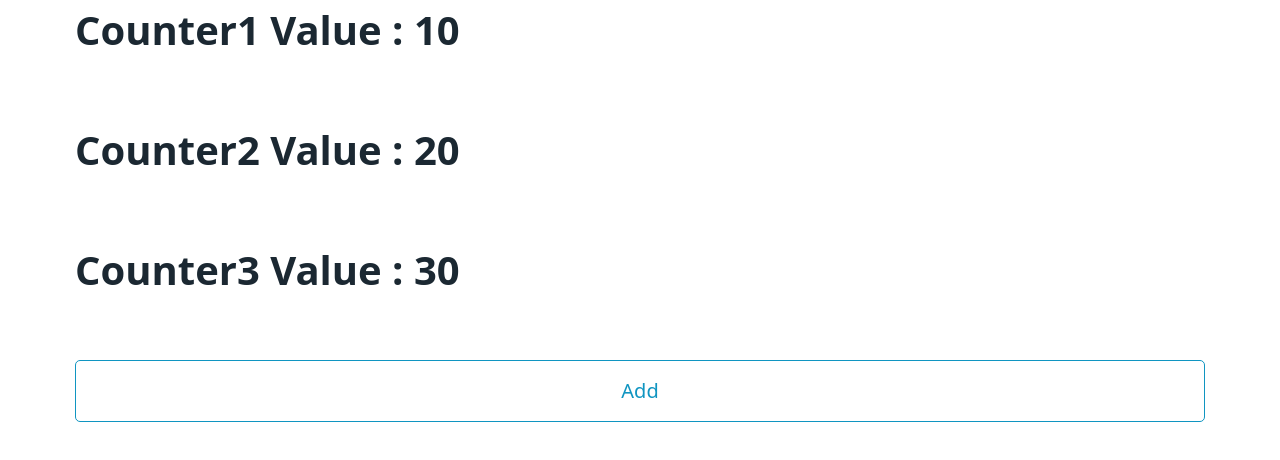
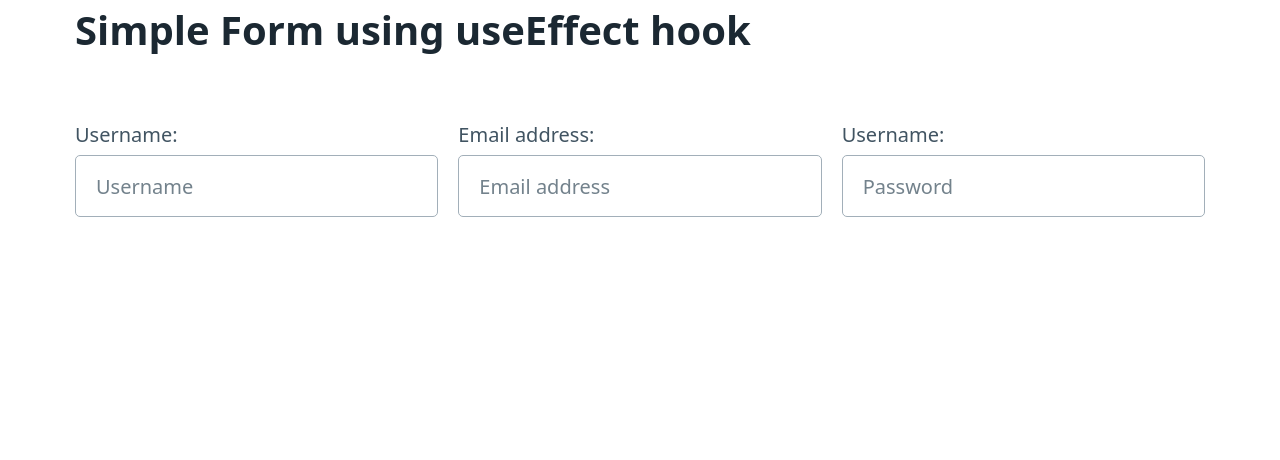
Before and after one commit to AngelKode/react_proyects, a React (Vite) app in the folder hooks-app/: page / in a window 1280 px wide. Shown: the top 460 px of the page. Built offline with nearby package versions, Linux system fonts and the light colour scheme.

Commit message:
Adding useEffect and creating custom hook to manage forms

```diff
--- a/hooks-app/src/components/CounterApp.jsx
+++ b/hooks-app/src/components/CounterApp.jsx
@@ -7,6 +7,7 @@ export const CounterApp = () => {
         counter2 : 20,
         counter3 : 30
     });
+
 
     return (
         <>
--- /dev/null
+++ b/hooks-app/src/components/CounterWithCustomHook.jsx
@@ -0,0 +1,23 @@
+import { useCounter } from '../hooks/useCounter';
+
+export const CounterWithCustomHook = () => {
+
+    const {counter, handleIncrement, handleDecrement,handleResetValue} = useCounter(10);
+
+    return (
+        <>
+            <h1>Counter with Custom Hook: {counter}</h1>
+            <div className="grid">
+                <button className="outline" onClick={() => handleDecrement()}>
+                    -1
+                </button>
+                <button className="contrast" onClick={handleResetValue}>
+                    Reset
+                </button>
+                <button onClick={() => handleIncrement()}>
+                    +1
+                </button>
+            </div>
+        </>
+    )
+}
--- /dev/null
+++ b/hooks-app/src/components/useEffect/FormCustomHook.jsx
@@ -0,0 +1,54 @@
+import React, { useState, useEffect } from 'react'
+import { useForm } from '../../hooks/useForm'
+
+export const FormSCustomHook = () => {
+
+    const { formState : {username,email,password}, handleInputChange} = useForm({
+        username : '',
+        email    : '',
+        password : ''
+    })
+
+    return (
+        <>
+            <h1>Simple Form using useEffect hook</h1>
+
+            <form>
+                <div className='grid'>
+                    <label htmlFor="username">
+                        Username:
+                        <input type="text"
+                               id='username'
+                               name='username'
+                               placeholder='Username'
+                               value={username}
+                               onChange={handleInputChange}
+                        />
+                    </label>
+
+                    <label htmlFor="email">
+                        Email address:
+                        <input type="email"
+                               id='email'
+                               name='email'
+                               placeholder='Email address'
+                               value={email}
+                               onChange={handleInputChange}
+                        />
+                    </label>
+
+                    <label htmlFor="password">
+                        Username:
+                        <input type="password"
+                               id='password'
+                               name='password'
+                               placeholder='Password'
+                               value={password}
+                               onChange={handleInputChange}
+                        />
+                    </label>
+                </div>
+            </form>
+        </>
+    )
+}
--- /dev/null
+++ b/hooks-app/src/components/useEffect/Message.jsx
@@ -0,0 +1,18 @@
+import React, { useEffect } from 'react'
+
+export const Message = () => {
+
+    useEffect(() => {
+      console.log('message mounted');
+
+      return () => {
+        console.log('message unmounted');
+      }
+    }, [])
+
+    return (
+        <>
+            <h3>Usuario existente</h3>
+        </>
+    )
+}
--- /dev/null
+++ b/hooks-app/src/components/useEffect/SimpleForm.jsx
@@ -0,0 +1,56 @@
+import React, { useState, useEffect } from 'react'
+import { Message } from './Message';
+
+export const SimpleForm = () => {
+
+    const [formState, setformState] = useState({
+        username : 'John Doe',
+        email    : 'doe@gmail.com'
+    });
+
+    const {username,email} = formState;
+
+    const handleInputChange = ({target}) => {
+        const {name, value} = target;
+        setformState({
+            ...formState,
+            [name] : value
+        })
+    }
+
+    return (
+        <>
+            <h1>Simple Form using useEffect hook</h1>
+
+            <form>
+                <div className='grid'>
+                    <label htmlFor="username">
+                        Username:
+                        <input type="text"
+                               id='username'
+                               name='username'
+                               placeholder='Username'
+                               value={username}
+                               onChange={handleInputChange}
+                        />
+                    </label>
+
+                    <label htmlFor="email">
+                        Email address:
+                        <input type="email"
+                               id='email'
+                               name='email'
+                               placeholder='Email address'
+                               value={email}
+                               onChange={handleInputChange}
+                        />
+                    </label>
+                </div>
+            </form>
+
+            {
+                username === 'John Doe' && <Message/>
+            }
+        </>
+    )
+}
--- /dev/null
+++ b/hooks-app/src/hooks/useCounter.js
@@ -0,0 +1,28 @@
+import { useState } from "react"
+
+export const useCounter = (initialValue = 10) => {
+
+    const [counter, setCounter] = useState(initialValue);
+
+    const handleIncrement = (factorValue = 1) => {
+        setCounter((previousValue) => previousValue + factorValue);
+    }
+
+    const handleDecrement = (factorValue = 1) => {
+        setCounter((previousValue) => {
+            if(previousValue === 0) return previousValue;
+            return previousValue - factorValue
+        });
+    }
+
+    const handleResetValue = () => {
+        setCounter(initialValue);
+    }
+
+    return {
+        counter,
+        handleIncrement,
+        handleDecrement,
+        handleResetValue
+    }
+}
--- /dev/null
+++ b/hooks-app/src/hooks/useForm.js
@@ -0,0 +1,19 @@
+import { useState } from "react";
+
+export const useForm = (initialForm = {}) => {
+
+    const [formState, setformState] = useState(initialForm);
+
+    const handleInputChange = ({target}) => {
+        const {name, value} = target;
+        setformState({
+            ...formState,
+            [name] : value
+        })
+    }
+
+    return {
+        formState,
+        handleInputChange
+    }
+}
--- a/hooks-app/src/main.jsx
+++ b/hooks-app/src/main.jsx
@@ -3,9 +3,12 @@ import ReactDOM from 'react-dom/client'
 import '@picocss/pico'
 import {HooksApp} from "./components/HooksApp.jsx";
 import {CounterApp} from "./components/CounterApp.jsx";
+import { CounterWithCustomHook } from './components/CounterWithCustomHook.jsx';
+import { SimpleForm } from './components/useEffect/SimpleForm.jsx';
+import { FormSCustomHook } from './components/useEffect/FormCustomHook.jsx';
 
 ReactDOM.createRoot(document.getElementById('root')).render(
-  <React.StrictMode>
-    <CounterApp/>
-  </React.StrictMode>,
+  <React.Fragment>
+    <FormSCustomHook/>
+  </React.Fragment>,
 )
```
